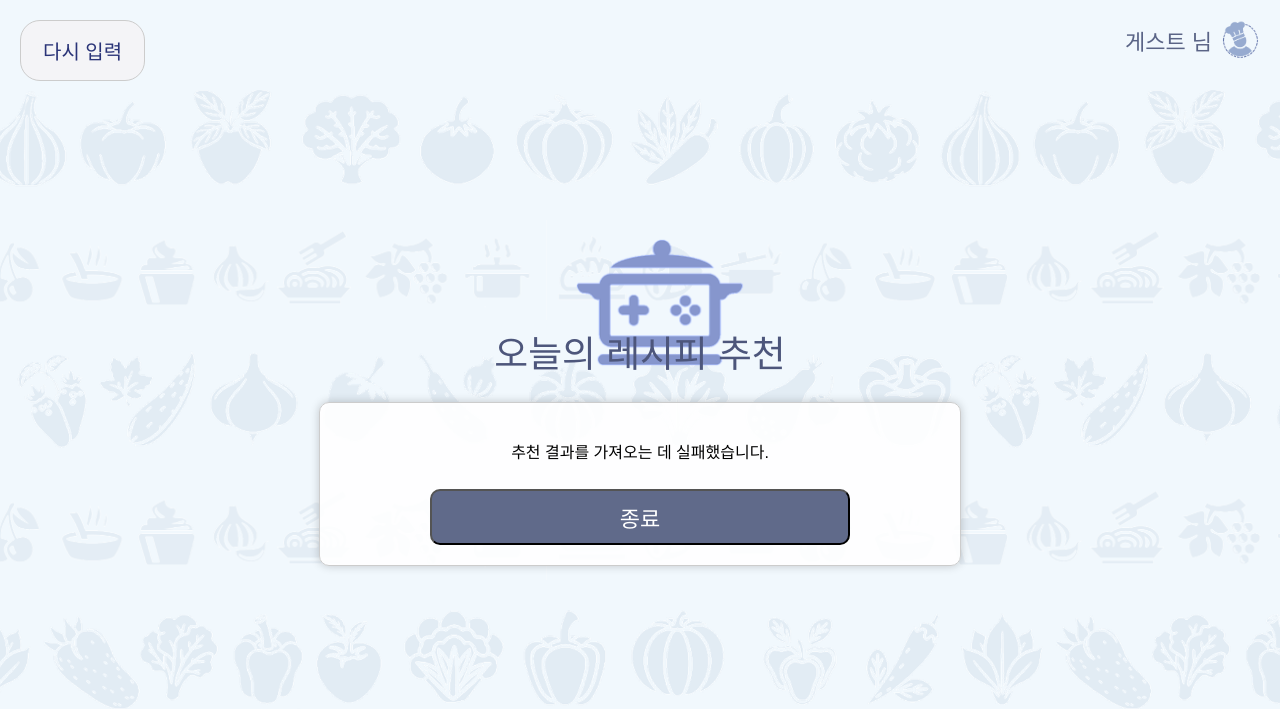
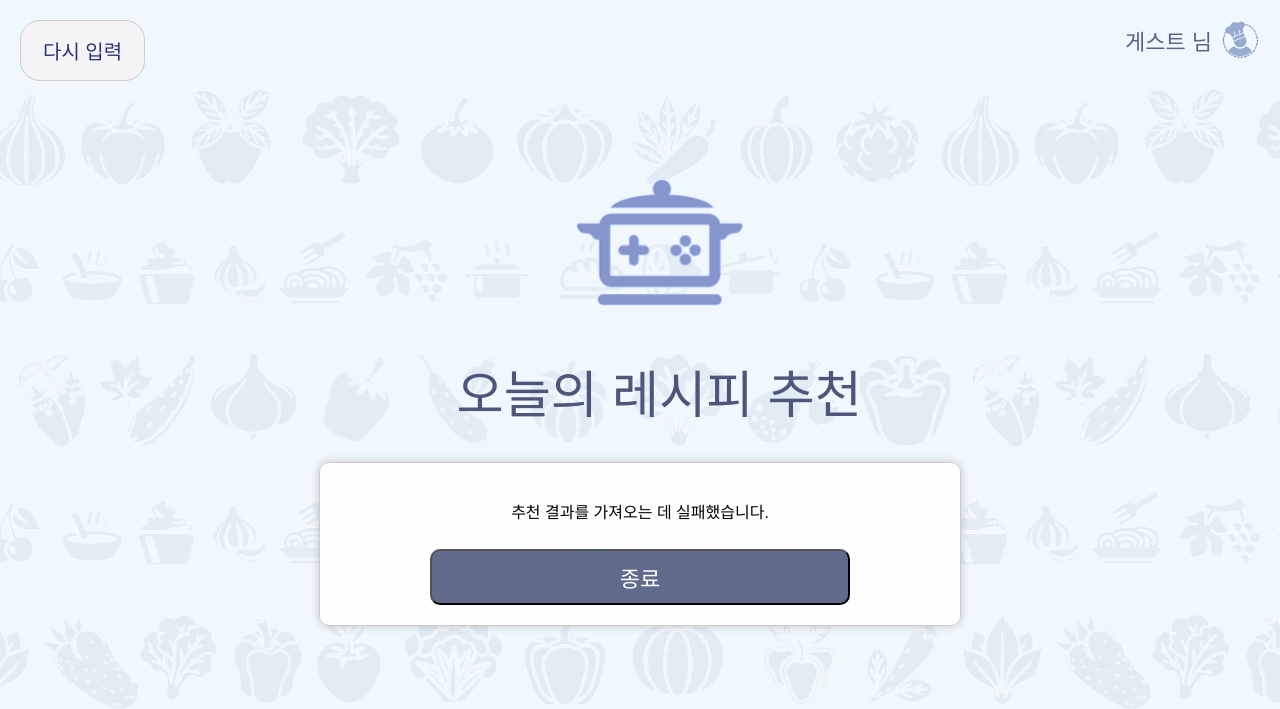
Before and after one commit to Nicholas-Olsen/Todays-Best-Recipe, a Django app: page /result/ in a window 1280 px wide. Shown: the top 709 px of the page. Run offline with Django 5.2, Linux system fonts and the light colour scheme; some web fonts are replaced.

Commit message:
Update result.css

```diff
--- a/mysite/blog/static/css/result.css
+++ b/mysite/blog/static/css/result.css
@@ -1,11 +1,11 @@
-
 h1 {
     color: #4d567b;
+    font-size: 3.2em;
     font-family: 'BitBit', sans-serif;
     font-weight: 400;
-    font-size: 2.3em;
-    margin-top: -50px;
-}
+    margin-top: 40px;
+    margin-left: 3%;
+ }
 
 form {
     width: 100%;
```
